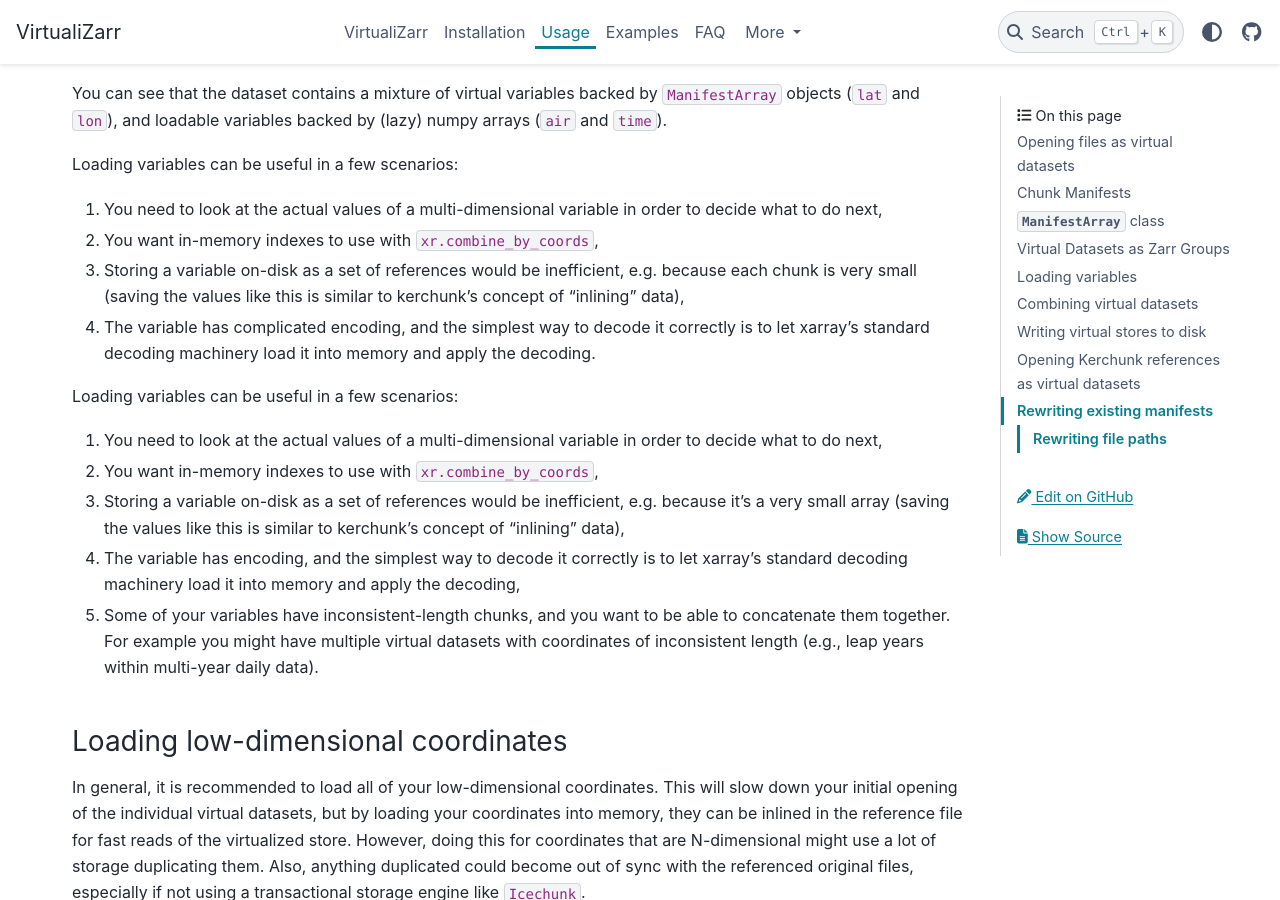
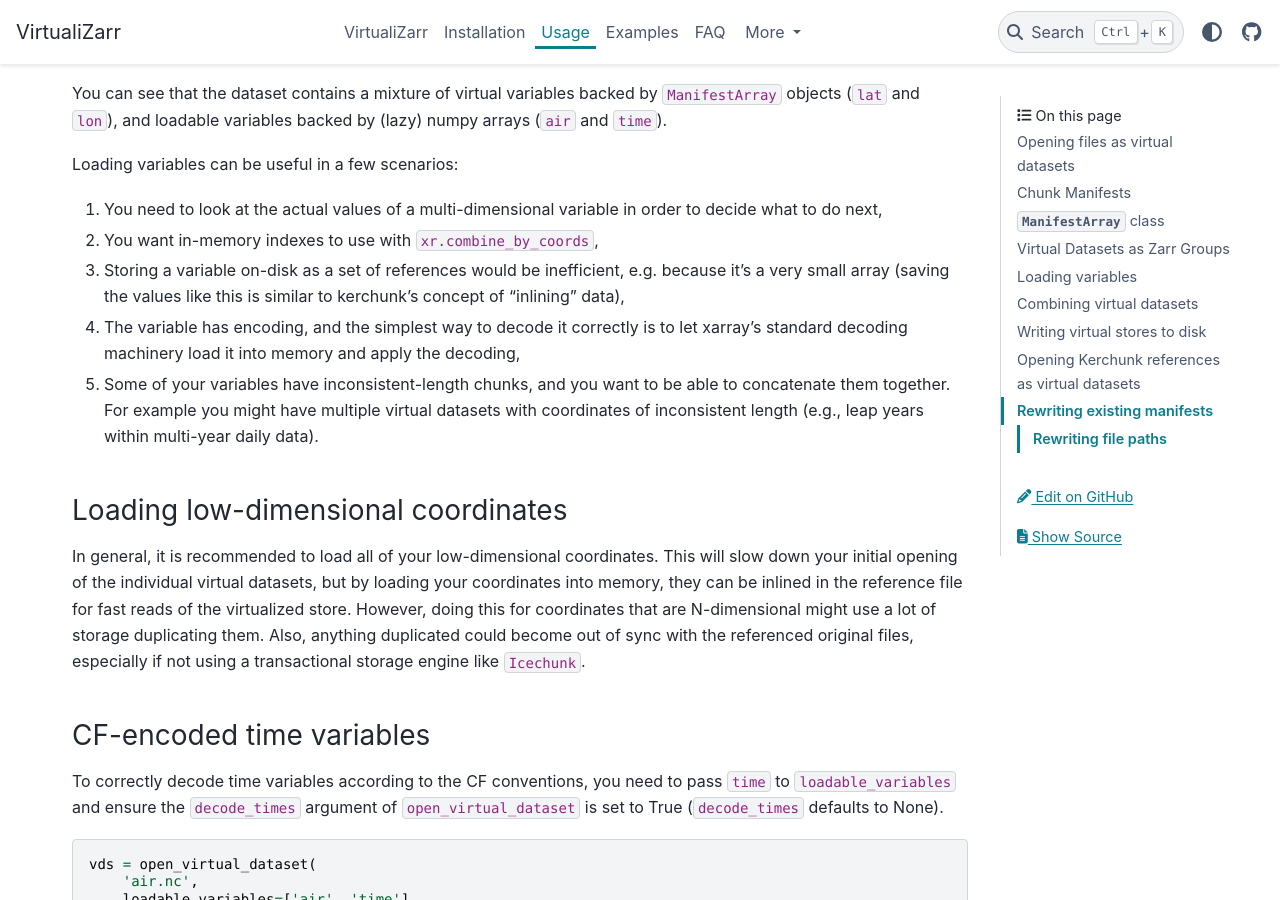
Before and after one commit to zarr-developers/VirtualiZarr, a Sphinx documentation site: the page built from docs/usage.md, in a window 1280 px wide and 900 px high, scrolled down 5933 px. Built offline with Sphinx 7.4.7 and the PyData theme 0.15.4, drawn with Linux system fonts in a browser that asks for light colours.

Commit message:
Remove accidental duplication of text

````diff
--- a/docs/usage.md
+++ b/docs/usage.md
@@ -224,12 +224,6 @@ Attributes:
     title:        4x daily NMC reanalysis (1948)
 ```
 You can see that the dataset contains a mixture of virtual variables backed by `ManifestArray` objects (`lat` and `lon`), and loadable variables backed by (lazy) numpy arrays (`air` and `time`).
-
-Loading variables can be useful in a few scenarios:
-1. You need to look at the actual values of a multi-dimensional variable in order to decide what to do next,
-2. You want in-memory indexes to use with ``xr.combine_by_coords``,
-3. Storing a variable on-disk as a set of references would be inefficient, e.g. because each chunk is very small (saving the values like this is similar to kerchunk's concept of "inlining" data),
-4. The variable has complicated encoding, and the simplest way to decode it correctly is to let xarray's standard decoding machinery load it into memory and apply the decoding.
 
 Loading variables can be useful in a few scenarios:
 1. You need to look at the actual values of a multi-dimensional variable in order to decide what to do next,
````
